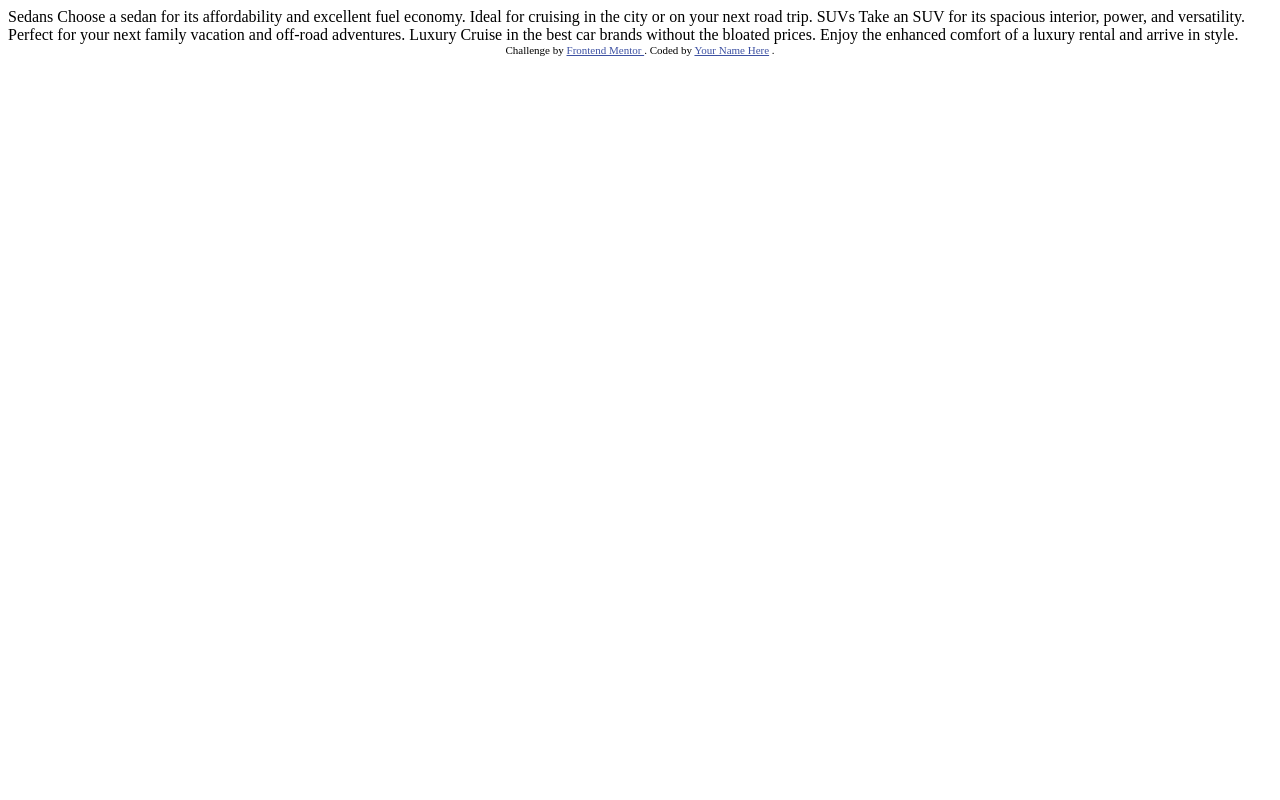
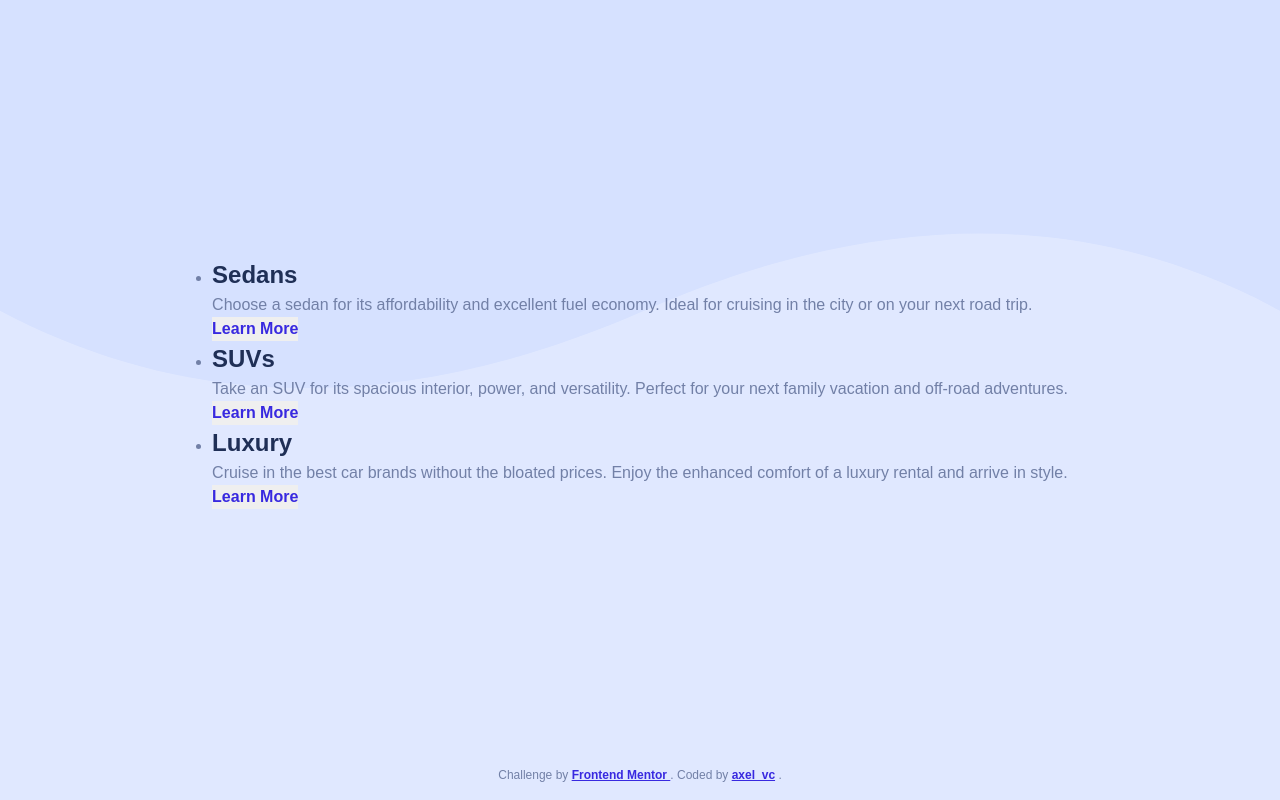
Before and after one commit to axelvc/frontend-mentor, a website: page 3-column-preview-card-component/index.html in a window 1280 px wide. Drawn offline with Linux system fonts and the light colour scheme; files that its build step writes are made by us from their sources; files whose address does not match are found by name.

Commit message:
feat(proyect 3): add html structure

```diff
--- a/3-column-preview-card-component/index.html
+++ b/3-column-preview-card-component/index.html
@@ -4,44 +4,69 @@
     <meta charset="UTF-8" />
     <meta name="viewport" content="width=device-width, initial-scale=1.0" />
     <!-- displays site properly based on user's device -->
-
     <link
       rel="icon"
       type="image/png"
       sizes="32x32"
       href="./images/favicon-32x32.png"
     />
-
     <title>Frontend Mentor | 3-column preview card component</title>
-
-    <!-- Feel free to remove these styles or customise in your own stylesheet 👍 -->
-    <style>
-      .attribution {
-        font-size: 11px;
-        text-align: center;
-      }
-
-      .attribution a {
-        color: hsl(228, 45%, 44%);
-      }
-    </style>
+    <!-- fonts families -->
+    <link rel="preconnect" href="https://fonts.googleapis.com" />
+    <link rel="preconnect" href="https://fonts.gstatic.com" crossorigin />
+    <link
+      href="https://fonts.googleapis.com/css2?family=Big+Shoulders+Display:wght@700&family=Lexend+Deca&display=swap"
+      rel="stylesheet"
+    />
+    <!-- styles -->
+    <link rel="stylesheet" href="./index.css" />
   </head>
   <body>
-    Sedans Choose a sedan for its affordability and excellent fuel economy.
-    Ideal for cruising in the city or on your next road trip. SUVs Take an SUV
-    for its spacious interior, power, and versatility. Perfect for your next
-    family vacation and off-road adventures. Luxury Cruise in the best car
-    brands without the bloated prices. Enjoy the enhanced comfort of a luxury
-    rental and arrive in style.
+    <main>
+      <ul>
+        <li>
+          <article class="option option--sedans">
+            <h1 class="option__title">Sedans</h1>
+            <p class="option__description">
+              Choose a sedan for its affordability and excellent fuel economy.
+              Ideal for cruising in the city or on your next road trip.
+            </p>
+            <button class="option__button">Learn More</button>
+          </article>
+        </li>
 
-    <div class="attribution">
+        <li>
+          <article class="option option--suvs">
+            <h1 class="option__title">SUVs</h1>
+            <p class="option__description">
+              Take an SUV for its spacious interior, power, and versatility.
+              Perfect for your next family vacation and off-road adventures.
+            </p>
+            <button class="option__button">Learn More</button>
+          </article>
+        </li>
+
+        <li>
+          <article class="option option--luxury">
+            <h1 class="option__title">Luxury</h1>
+            <p class="option__description">
+              Cruise in the best car brands without the bloated prices. Enjoy
+              the enhanced comfort of a luxury rental and arrive in style.
+            </p>
+            <button class="option__button">Learn More</button>
+          </article>
+        </li>
+      </ul>
+    </main>
+
+    <footer>
       Challenge by
       <a href="https://www.frontendmentor.io?ref=challenge" target="_blank">
         Frontend Mentor
       </a>
       . Coded by
-      <a href="#">Your Name Here</a>
+      <a href="https://github.com/axelvc" target="_blank">axel_vc</a>
       .
-    </div>
+    </footer>
   </body>
 </html>
```
